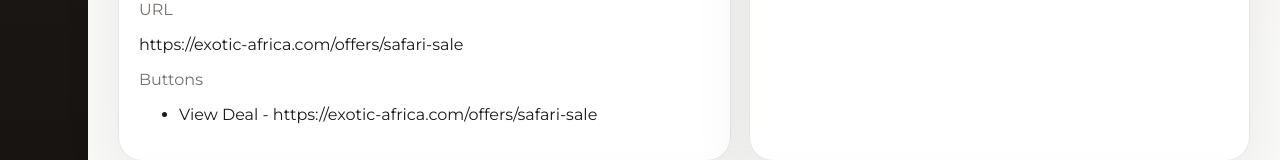
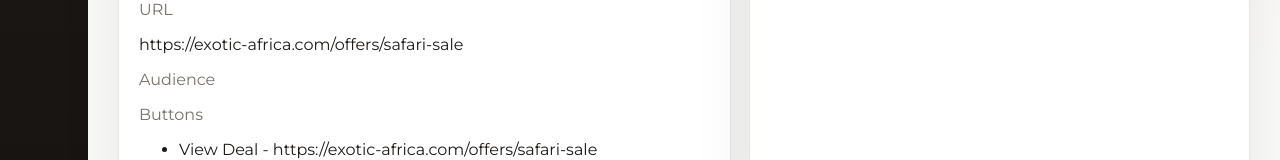
Before and after one commit to riley-kyule/push-notif-engine, a Next.js app in the folder apps/dashboard/: page /campaigns/launch-week in a window 1280 px wide. Shown: the part 485-645 px from the top of the page. Built offline with nearby package versions, Linux system fonts and the light colour scheme; no server answers.

Commit message:
dashboard: improve campaign detail page

```diff
--- a/apps/dashboard/app/campaigns/[id]/page.tsx
+++ b/apps/dashboard/app/campaigns/[id]/page.tsx
@@ -39,6 +39,8 @@
           <p>{campaign.message}</p>
           <p className="subtle">URL</p>
           <p>{campaign.url}</p>
+          <p className="subtle">Audience</p>
+          <p>{campaign.audienceLabel}</p>
           <p className="subtle">Buttons</p>
           <ul>
             {campaign.buttons.map((button) => (
```
